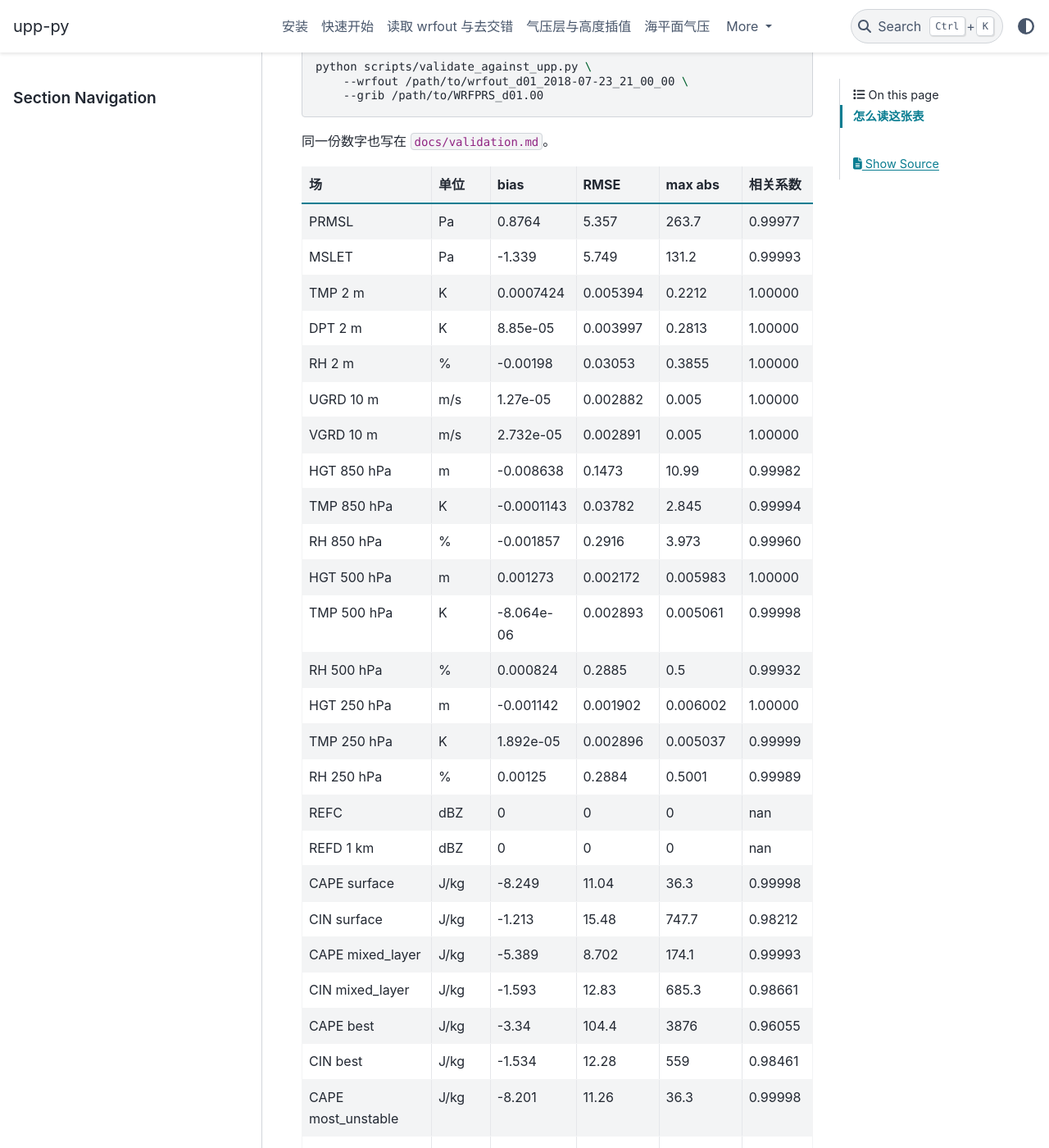
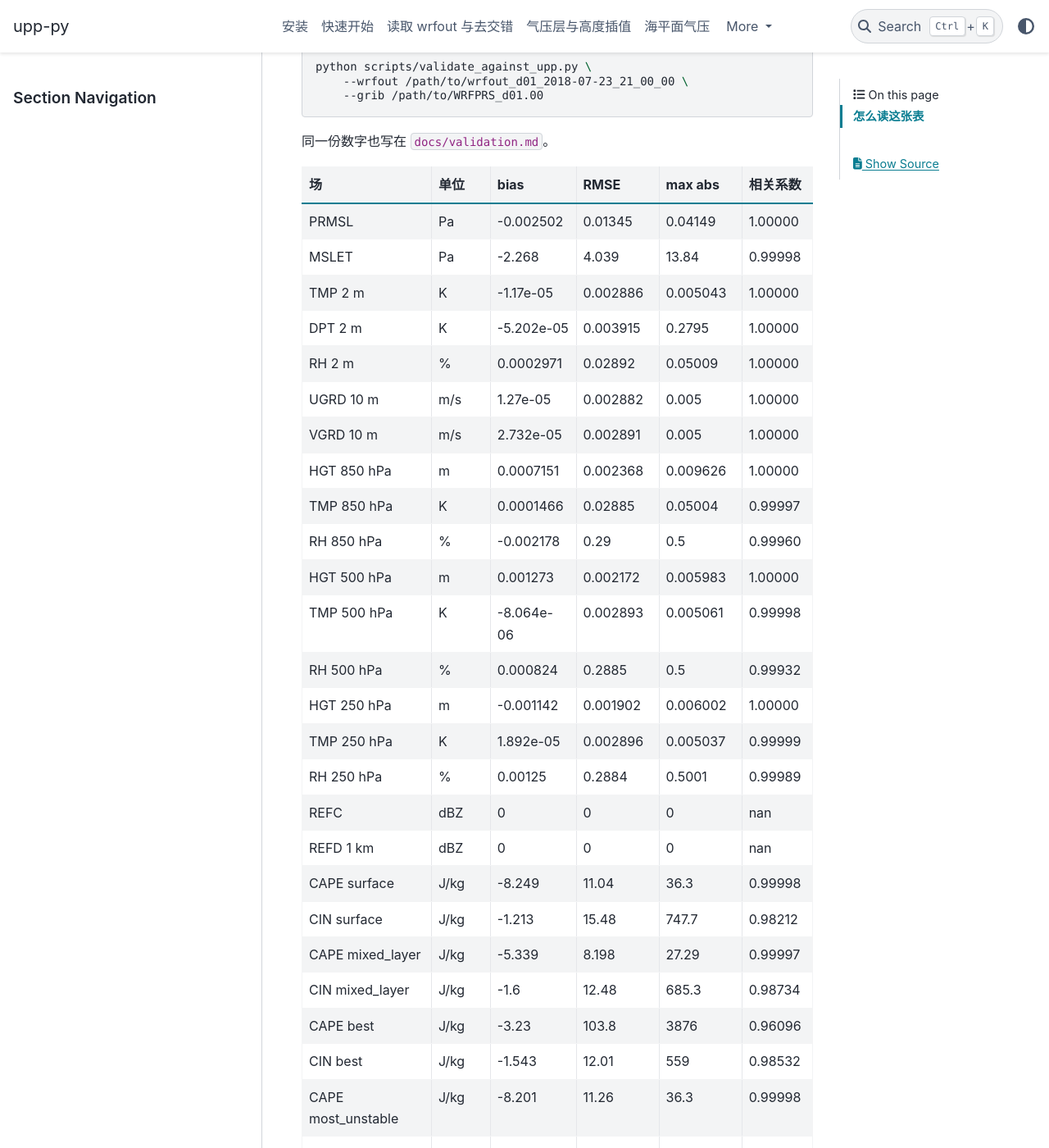
Before and after one commit to IncubatorShokuhou/upp-py, a Sphinx documentation site: the page built from docs/validation.rst, in a window 1280 px wide and 1400 px high, scrolled down 322 px. Shown: the whole window at 82% size. Built offline with Sphinx 7.4.7 and the PyData theme 0.15.4, drawn with Linux system fonts in a browser that asks for light colours; pages that are not in the unit, such as notebooks, are missing from menus; some of the changed text lies outside the part shown.

```diff
--- a/docs/user_guide/reading.rst
+++ b/docs/user_guide/reading.rst
@@ -38,7 +38,7 @@ v4.1 的气压用 ``P_HYD``，不再把 ``P`` 和 ``PB`` 加起来。文件里
 
 位势高度是 ``(PH + PHB) / g``，``g = 9.81``。质量层高度是上下两个界面的平均，也就是 ``ZMID``。
 
-地面气压不是直接拿 ``PSFC``。非 RAP 的分支用干空气柱 ``MU + MUB + P_TOP``，再加上整层水汽换算成的气压，并用 8 点平滑迭代 405 次（Pyle/Chuang 对 ARW 的修正）。平滑系数来自 ``OVERRC = 1.10``。
+地面气压不是直接拿 ``PSFC``。非 RAP 的分支用干空气柱 ``MU + MUB + P_TOP``，再加上整层水汽换算成的气压，并用 8 点平滑迭代 405 次（Pyle/Chuang 对 ARW 的修正）。平滑系数来自 ``OVERRC = 1.10``。循环里每算出一个内点就写回去，从西向东、从南向北扫，西侧和南侧邻居用的是刚写下的值。边界在 405 次之后，改成原始值加上相邻内点的增量。若最低两层之间的界面气压已经不低于地面，地面改成该界面的 1.001 倍。这个地面气压也是 ``MDL2P.f`` 判断某标准层在不在地下的依据。
 
 投影
 ----
--- a/docs/validation.rst
+++ b/docs/validation.rst
@@ -20,7 +20,7 @@
 
 PRMSL 是 ``NGMSLP.f`` 的 Shuell 订正（可用场 105）。膜法是 MSLET，``SLP_new.f`` 的 ``MEMSLP``（可用场 23）。日志里的 ``CALLING MEMSLP`` 对应的是 MSLET，不是 PRMSL。两条都和各自的 GRIB 记录比过，均方根差大约 6 Pa。
 
-2 m 的温度、露点和相对湿度，加上 10 m 风，以及 250 hPa、500 hPa 的高度和温度，差在 GRIB 打包的量级。850 hPa 有少数点在地下外推里，温度最大差约 3 K，高度约 11 m，相关系数仍高于 0.999。
+2 m 的温度、露点和相对湿度，加上 10 m 风，以及 250 hPa、500 hPa 的高度和温度，差在 GRIB 打包的量级。850 hPa 在高山上有一部分在地下：温度用第二、三层的平均虚温按 ``RGAMOG`` 外推，高度从上一张标准气压面做一步静力积分，每个格点都有值。高度最大差约 0.01 m，温度约 0.05 K，相对湿度约 0.5%。
 
 地面、混合层和最不稳定 CAPE 的均方根差大约 10 J/kg。最佳气块和 ``unipost.exe`` 的剩余差别是预期的，也是有意保留的：upp-py 直接解湿绝热和 Bolton θe，UPP 的 ``CALCAPE`` 用查表。θe 几乎相同时两边可能选到相邻一层。大约 0.2% 的点把 RMSE 拉到约 100 J/kg，99 分位绝对差约 20 J/kg。
 
--- a/docs/validation_generated.rst
+++ b/docs/validation_generated.rst
@@ -10,33 +10,33 @@
      - 相关系数
    * - PRMSL
      - Pa
-     - 0.8764
-     - 5.357
-     - 263.7
-     - 0.99977
+     - -0.002502
+     - 0.01345
+     - 0.04149
+     - 1.00000
    * - MSLET
      - Pa
-     - -1.339
-     - 5.749
-     - 131.2
-     - 0.99993
+     - -2.268
+     - 4.039
+     - 13.84
+     - 0.99998
    * - TMP 2 m
      - K
-     - 0.0007424
-     - 0.005394
-     - 0.2212
+     - -1.17e-05
+     - 0.002886
+     - 0.005043
      - 1.00000
    * - DPT 2 m
      - K
-     - 8.85e-05
-     - 0.003997
-     - 0.2813
+     - -5.202e-05
+     - 0.003915
+     - 0.2795
      - 1.00000
    * - RH 2 m
      - %
-     - -0.00198
-     - 0.03053
-     - 0.3855
+     - 0.0002971
+     - 0.02892
+     - 0.05009
      - 1.00000
    * - UGRD 10 m
      - m/s
@@ -52,21 +52,21 @@
      - 1.00000
    * - HGT 850 hPa
      - m
-     - -0.008638
-     - 0.1473
-     - 10.99
-     - 0.99982
+     - 0.0007151
+     - 0.002368
+     - 0.009626
+     - 1.00000
    * - TMP 850 hPa
      - K
-     - -0.0001143
-     - 0.03782
-     - 2.845
-     - 0.99994
+     - 0.0001466
+     - 0.02885
+     - 0.05004
+     - 0.99997
    * - RH 850 hPa
      - %
-     - -0.001857
-     - 0.2916
-     - 3.973
+     - -0.002178
+     - 0.29
+     - 0.5
      - 0.99960
    * - HGT 500 hPa
      - m
@@ -130,28 +130,28 @@
      - 0.98212
    * - CAPE mixed_layer
      - J/kg
-     - -5.389
-     - 8.702
-     - 174.1
-     - 0.99993
+     - -5.339
+     - 8.198
+     - 27.29
+     - 0.99997
    * - CIN mixed_layer
      - J/kg
-     - -1.593
-     - 12.83
+     - -1.6
+     - 12.48
      - 685.3
-     - 0.98661
+     - 0.98734
    * - CAPE best
      - J/kg
-     - -3.34
-     - 104.4
+     - -3.23
+     - 103.8
      - 3876
-     - 0.96055
+     - 0.96096
    * - CIN best
      - J/kg
-     - -1.534
-     - 12.28
+     - -1.543
+     - 12.01
      - 559
-     - 0.98461
+     - 0.98532
    * - CAPE most_unstable
      - J/kg
      - -8.201
@@ -178,9 +178,9 @@
      - 1.00000
    * - PWAT
      - kg/m2
-     - 0.00123
-     - 0.0292
-     - 0.2516
+     - 5.866e-05
+     - 0.02883
+     - 0.05001
      - 0.99998
    * - APCP
      - kg/m2
```
Also changed, not shown: README.md (+3 -2 lines), docs/user_guide/interpolation.rst (+14 -9 lines), docs/validation.md (+14 -14 lines), 4 other files.
